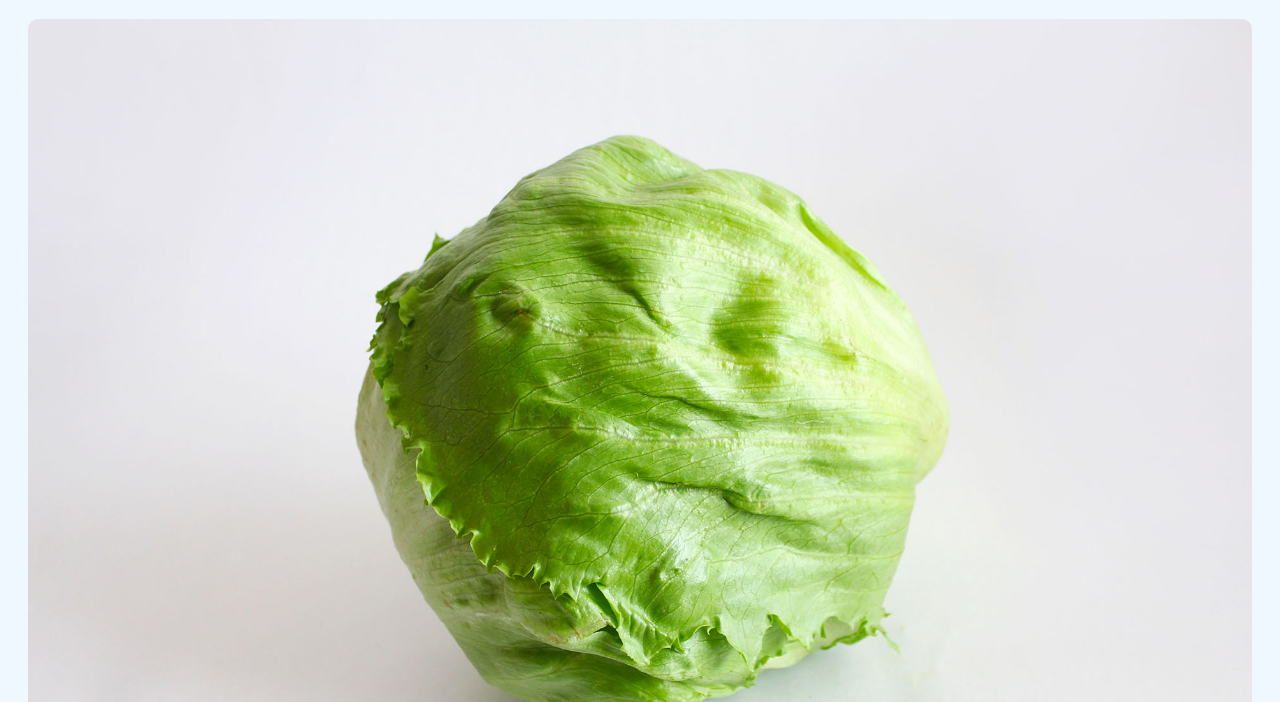
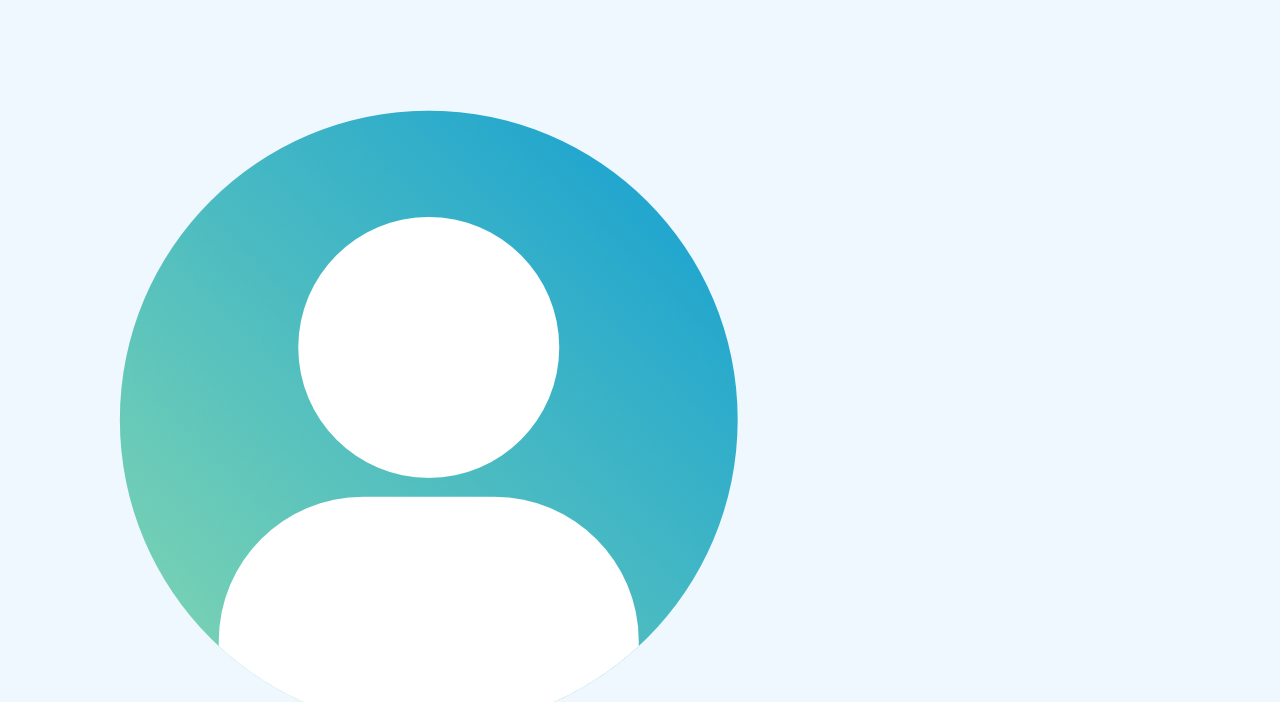
Before and after one commit to catudon/newyasaihyouji, a plain HTML site: page farmer_Bさん.html in a window 1280 px wide. Shown: the part 98-800 px from the top of the page. Drawn offline with Linux system fonts and the light colour scheme.

Commit message:
Update farmer_Bさん.html

```diff
--- a/farmer_Bさん.html
+++ b/farmer_Bさん.html
@@ -89,7 +89,7 @@
 </head>
 <body>
   <h1>Bさんのプロフィール</h1>
-  <img src="images/130.jpg" alt="Bさんの画像">
+  <img src="images/images/kkrn_icon_user_3.png" alt="Bさんの画像">
   <p id="profile"></p>
   <h2>育ててる野菜たち🌱</h2>
   <div id="veggie-list"></div>
```
